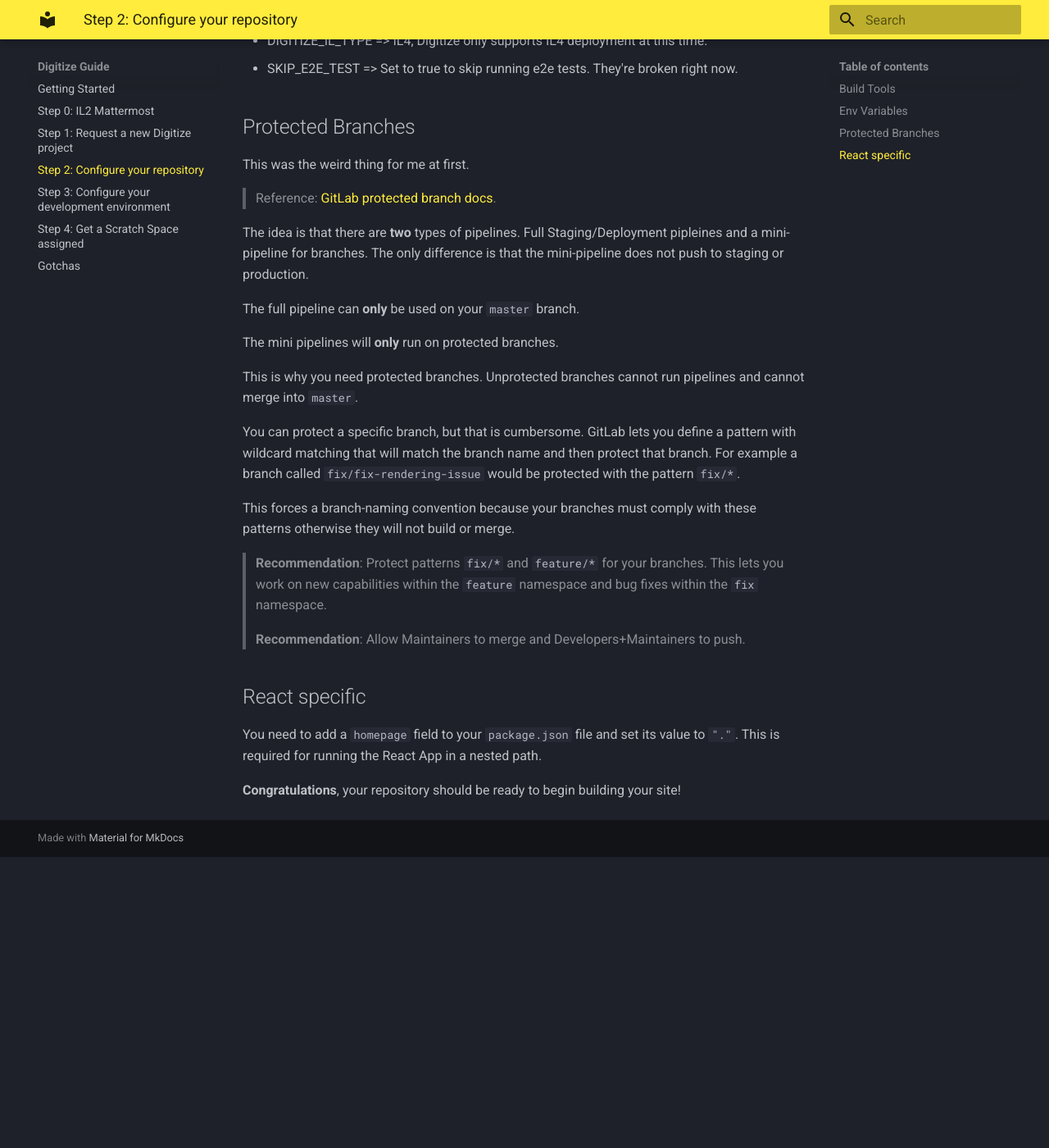
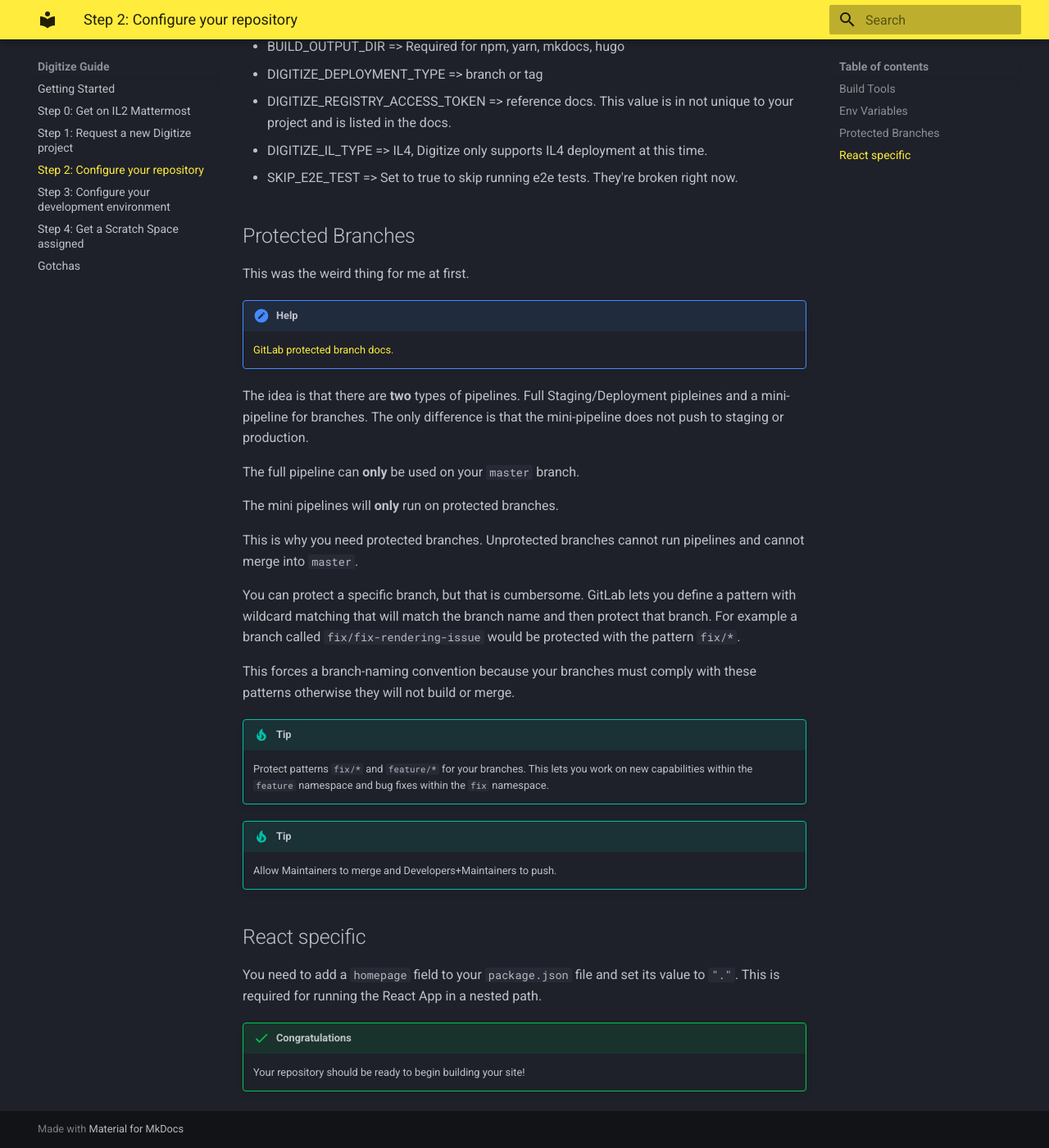
Before and after one commit to alexjbuck/digitize-guide, an MkDocs documentation site: the page built from docs/Step 2.md, in a window 1280 px wide and 1400 px high, scrolled down 988 px. Shown: the whole window at 82% size. Built offline with MkDocs 1.6.1 and Material for MkDocs 9.7.7, drawn with Linux system fonts in a browser that asks for light colours; before the commit the page ends 2033 px from its top, so only the background shows below that; some of the changed text lies outside the part shown.

````diff
--- a/docs/Step 2.md
+++ b/docs/Step 2.md
@@ -1,8 +1,11 @@
 # Step 2: Configure your repository
 
-You will likely receive a DM in Mattermost with the link to your initialized repository. If your project was named `my-project`, expect the repository will be located at: `https://code.il2.dso.mil/tron/products/dod-open-source/digitize/my-project`.
+You will likely receive a DM in Mattermost with the link to your initialized repository. If your project was named `my-project`, expect the repository will be located at:
+```
+https://code.il2.dso.mil/tron/products/dod-open-source/digitize/my-project
+```
 
-Open the [Digitize Tutorial](https://confluence.il2.dso.mil/display/puckboardhelp/Common+API%3A+How+to+use+your+Scratch+Space+in+a+Digitize+Application) guide to learn how to configure your repository.
+The [Digitize Tutorial](https://confluence.il2.dso.mil/display/puckboardhelp/Common+API%3A+How+to+use+your+Scratch+Space+in+a+Digitize+Application) provides a good guide to learn how to configure your repository.
 
 Expect that you will adjust several CI/CD settings and add several environment variables. Precisely which you need to set will depend on what type of site you are building.
 
@@ -16,13 +19,15 @@ The guide is designed for a React App, but you can use the following systems to
 - [mkdocs](https://code.il2.dso.mil/tron/products/digitize/digitize-pipeline/-/blob/master/mkdocs.yml)
 - [hugo](https://code.il2.dso.mil/tron/products/digitize/digitize-pipeline/-/blob/master/hugo.yml)
 
-> The available CI/CD pipeline config files are viewable on the Digitize repository [here](https://code.il2.dso.mil/tron/products/digitize/digitize-pipeline).
+!!!help
+    The available CI/CD pipeline config files are viewable on the Digitize repository [here](https://code.il2.dso.mil/tron/products/digitize/digitize-pipeline).
 
 ## Env Variables
 
 The following environment variables are required for the CI/CD pipeline to run:
 
-> Reference the [Digitize Tutorial](https://confluence.il2.dso.mil/display/puckboardhelp/Common+API%3A+How+to+use+your+Scratch+Space+in+a+Digitize+Application) for details and a more complete discussion of these environment variables.
+!!!help
+    The [Digitize Tutorial](https://confluence.il2.dso.mil/display/puckboardhelp/Common+API%3A+How+to+use+your+Scratch+Space+in+a+Digitize+Application) for details and a more complete discussion of these environment variables.
 
 - BUILD_OUTPUT_DIR => Required for npm, yarn, mkdocs, hugo
 - DIGITIZE_DEPLOYMENT_TYPE => branch or tag
@@ -34,7 +39,8 @@ The following environment variables are required for the CI/CD pipeline to run:
 
 This was the weird thing for me at first.
 
-> Reference: [GitLab protected branch docs](https://docs.gitlab.com/ee/user/project/protected_branches.html).
+!!!help
+    [GitLab protected branch docs](https://docs.gitlab.com/ee/user/project/protected_branches.html).
 
 The idea is that there are **two** types of pipelines. Full Staging/Deployment pipleines and a mini-pipeline for branches. The only difference is that the mini-pipeline does not push to staging or production.
 
@@ -48,12 +54,15 @@ You can protect a specific branch, but that is cumbersome. GitLab lets you defin
 
 This forces a branch-naming convention because your branches must comply with these patterns otherwise they will not build or merge.
 
-> **Recommendation**: Protect patterns `fix/*` and `feature/*` for your branches. This lets you work on new capabilities within the `feature` namespace and bug fixes within the `fix` namespace.
+!!!tip
+    Protect patterns `fix/*` and `feature/*` for your branches. This lets you work on new capabilities within the `feature` namespace and bug fixes within the `fix` namespace.
 
-> **Recommendation**: Allow Maintainers to merge and Developers+Maintainers to push.
+!!!tip
+    Allow Maintainers to merge and Developers+Maintainers to push.
 
 ## React specific
 
 You need to add a `homepage` field to your `package.json` file and set its value to `"."`. This is required for running the React App in a nested path.
 
-**Congratulations**, your repository should be ready to begin building your site!
+!!!success "Congratulations"
+    Your repository should be ready to begin building your site!
--- a/mkdocs.yml
+++ b/mkdocs.yml
@@ -13,8 +13,18 @@ nav:
   - 'Step 4.md'
   - 'Gotchas.md'
 markdown_extensions:
-- pymdownx.highlight:
-    anchor_linenums: true
-- pymdownx.inlinehilite
-- pymdownx.snippets
-- pymdownx.superfences
+  - pymdownx.highlight:
+      anchor_linenums: true
+  - pymdownx.inlinehilite
+  - pymdownx.snippets
+  - pymdownx.superfences
+  - pymdownx.tabbed:
+      alternate_style: true
+  - footnotes
+  - tables
+  - admonition
+  - pymdownx.details
+  - attr_list
+  - pymdownx.emoji:
+      emoji_index: !!python/name:materialx.emoji.twemoji
+      emoji_generator: !!python/name:materialx.emoji.to_svg
````
Also changed, not shown: docs/Step 0.md (+6 -4 lines), docs/Step 3.md (+23 -22 lines), docs/index.md (+4 -2 lines).
